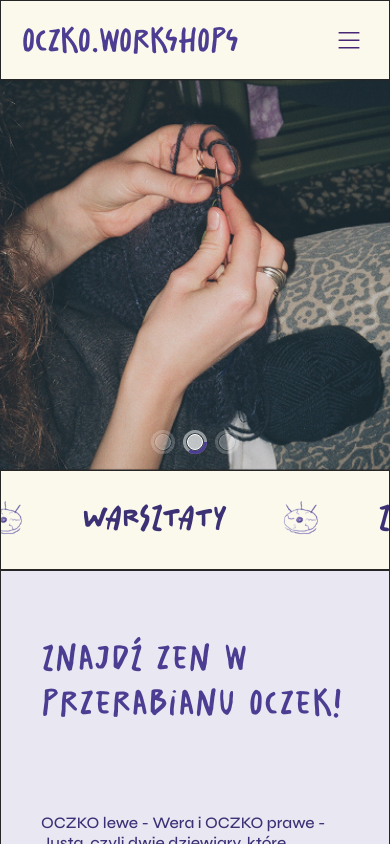
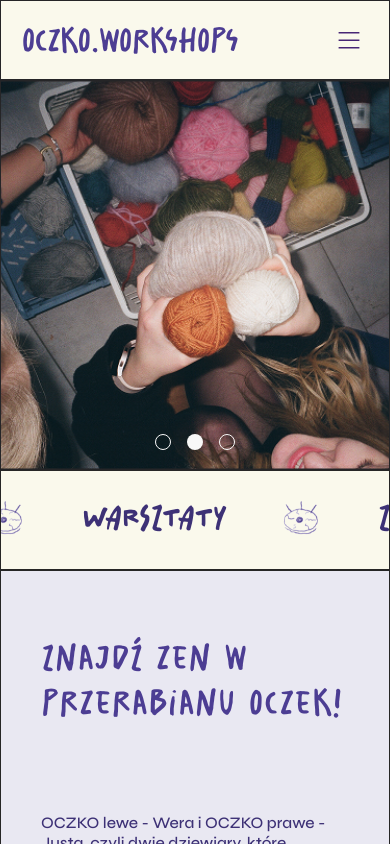
Before and after one commit to krzysiekprzekwas/oczko-website, a Next.js app: page / in a window 390 px wide. Shown: the top 844 px of the page. Built offline with nearby package versions, Linux system fonts and the light colour scheme.

Commit message:
Tweak borders for mobile hero

```diff
--- a/app/components/HeroSection.tsx
+++ b/app/components/HeroSection.tsx
@@ -3,6 +3,10 @@ import * as React from "react";
 import { CarouselImage, PhotoCarousel } from "./PhotoCarousel";
 
 const heroImages: CarouselImage[] = [
+  {
+    src: "/images/hero_carousel_3.png",
+    alt: "Hero photo 3",
+  },
   {
     src: "/images/hero_carousel_1.png",
     alt: "Hero photo 1",
@@ -10,10 +14,6 @@ const heroImages: CarouselImage[] = [
   {
     src: "/images/hero_carousel_2.png",
     alt: "Hero photo 2",
-  },
-  {
-    src: "/images/hero_carousel_3.png",
-    alt: "Hero photo 3",
   },
 ];
 
--- a/app/components/PhotoCarousel.tsx
+++ b/app/components/PhotoCarousel.tsx
@@ -26,7 +26,6 @@ export function PhotoCarousel({ images = defaultImages }: { images?: CarouselIma
   const [autoDirection, setAutoDirection] = React.useState(1); // 1 for forward, -1 for backward
   const autoScrollRef = React.useRef<NodeJS.Timeout | null>(null);
   const interactionRef = React.useRef(false);
-  const [progress, setProgress] = React.useState(0); // 0 to 1 for progress ring
   const startX = React.useRef(0);
   const threshold = 50; // Minimum swipe distance
 
@@ -50,30 +49,12 @@ export function PhotoCarousel({ images = defaultImages }: { images?: CarouselIma
     };
   }, [active, images.length, autoDirection]);
 
-  // Progress ring effect for active dot
-  React.useEffect(() => {
-    if (interactionRef.current) return;
-    setProgress(0);
-    let start: number | null = null;
-    let frame: number;
-    const duration = 5000;
-    const animate = (timestamp: number) => {
-      if (!start) start = timestamp;
-      const elapsed = timestamp - start;
-      setProgress(Math.min(elapsed / duration, 1));
-      if (elapsed < duration) {
-        frame = requestAnimationFrame(animate);
-      }
-    };
-    frame = requestAnimationFrame(animate);
-    return () => cancelAnimationFrame(frame);
-  }, [active, autoDirection]);
+
 
   // Helper to handle user interaction and pause auto-scroll
   const handleUserInteraction = (callback: () => void) => {
     interactionRef.current = true;
     if (autoScrollRef.current) clearTimeout(autoScrollRef.current);
-    setProgress(0); // Reset progress ring
     callback();
     setTimeout(() => {
       interactionRef.current = false;
@@ -127,55 +108,29 @@ export function PhotoCarousel({ images = defaultImages }: { images?: CarouselIma
                   key={idx}
                   src={img.src}
                   alt={img.alt}
-                  className="w-full aspect-square object-cover flex-shrink-0"
+                  className="w-full aspect-square object-cover flex-shrink-0 border-r border-[0.5px] border-oczko-stroke"
                   draggable={false}
                 />
               ))}
             </div>
             {/* Navigation dots overlayed on image */}
             <div className="absolute left-0 right-0 bottom-4 flex justify-center gap-2 z-10 pointer-events-none">
-              {images.map((_, idx) => {
-                // Progress ring parameters
-                const size = 24;
-                const stroke = 3;
-                const radius = (size - stroke) / 2;
-                const circumference = 2 * Math.PI * radius;
-                const offset = idx === active ? circumference * (1 - progress) : circumference;
-                return (
+              {images.map((_, idx) => (
                 <button
                   key={idx}
                   className={`relative w-6 h-6 flex items-center justify-center bg-transparent pointer-events-auto`}
-                    style={{ opacity: active === idx ? 1 : 0.4, transition: 'opacity 0.2s' }}
                   onClick={() => goToSlide(idx)}
                   aria-label={`Go to slide ${idx + 1}`}
                 >
-                    {/* Progress ring SVG */}
-                    <svg width={size} height={size} className="absolute top-0 left-0" style={{ pointerEvents: 'none' }}>
-                      <circle
-                        cx={size / 2}
-                        cy={size / 2}
-                        r={radius}
-                        fill="none"
-                        stroke="#fff"
-                        strokeWidth={stroke}
-                        opacity={0.5}
-                      />
-                      <circle
-                        cx={size / 2}
-                        cy={size / 2}
-                        r={radius}
-                        fill="none"
-                        stroke="#4C3D93"
-                        strokeWidth={stroke}
-                        strokeDasharray={circumference}
-                        strokeDashoffset={offset}
-                        style={{ transition: idx === active ? 'stroke-dashoffset 0.1s linear' : 'none' }}
-                      />
-                    </svg>
-                    <span className="block w-4 h-4 rounded-full border border-white bg-white/70 z-10" />
+                  {idx === active ? (
+                    // Active dot: filled white circle
+                    <span className="block w-4 h-4 rounded-full bg-oczko-gray-100" />
+                  ) : (
+                    // Inactive dot: white ring outline
+                    <span className="block w-4 h-4 rounded-full border border-[0.5px] border-oczko-gray-100" />
+                  )}
                 </button>
-                );
-              })}
+              ))}
             </div>
           </div>
         </div>
@@ -188,7 +143,7 @@ export function PhotoCarousel({ images = defaultImages }: { images?: CarouselIma
             key={idx}
             src={img.src}
             alt={img.alt}
-            className="w-1/3 aspect-square object-cover"
+            className="w-1/3 aspect-square object-cover border-r border-oczko-stroke"
           />
         ))}
       </div>
```
Lines whose indentation alone changed are shown as unchanged.
